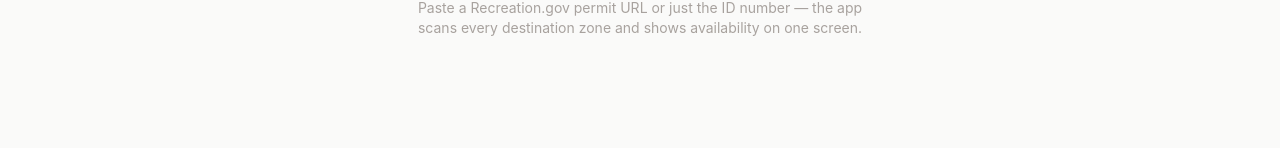
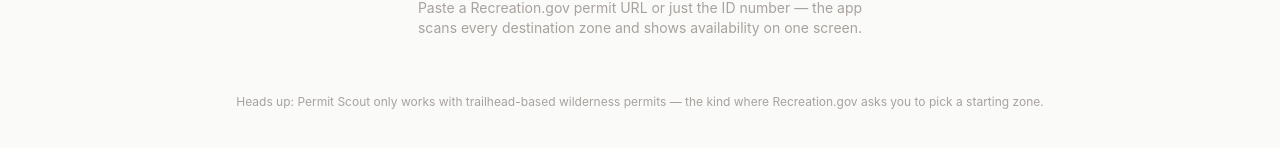
Before and after one commit to keinthoven/permit-scout, a React (Vite) app: page / in a window 1280 px wide. Shown: the part 464-612 px from the top of the page. Built offline with nearby package versions, Linux system fonts and the light colour scheme; no server answers.

Commit message:
add footer note about trailhead-based permits

```diff
--- a/src/App.jsx
+++ b/src/App.jsx
@@ -117,6 +117,9 @@
           </div>
         )}
       </main>
+      <footer className="max-w-7xl mx-auto px-4 sm:px-6 lg:px-8 pb-10 pt-4 text-center text-xs text-stone-400">
+        Heads up: Permit Scout only works with trailhead-based wilderness permits — the kind where Recreation.gov asks you to pick a starting zone.
+      </footer>
     </div>
   )
 }
```
